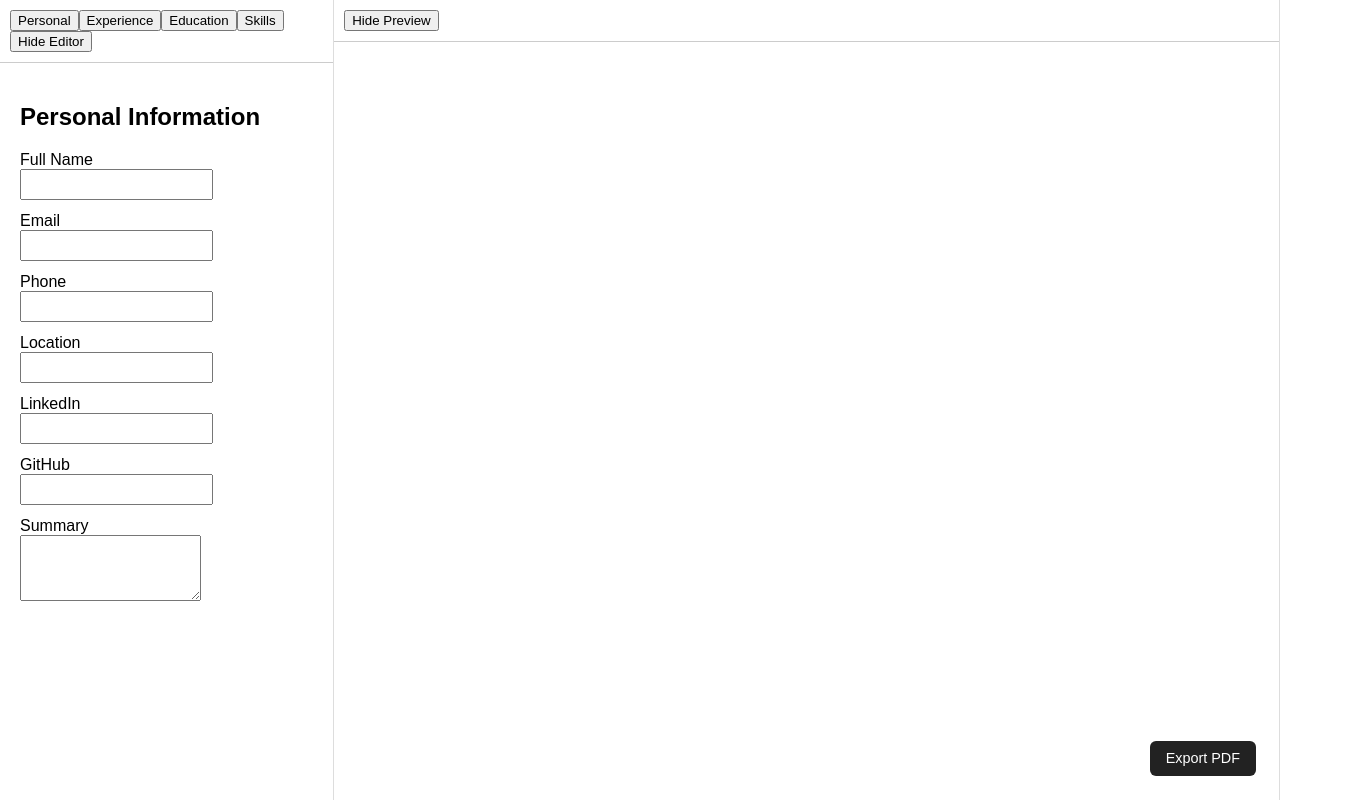
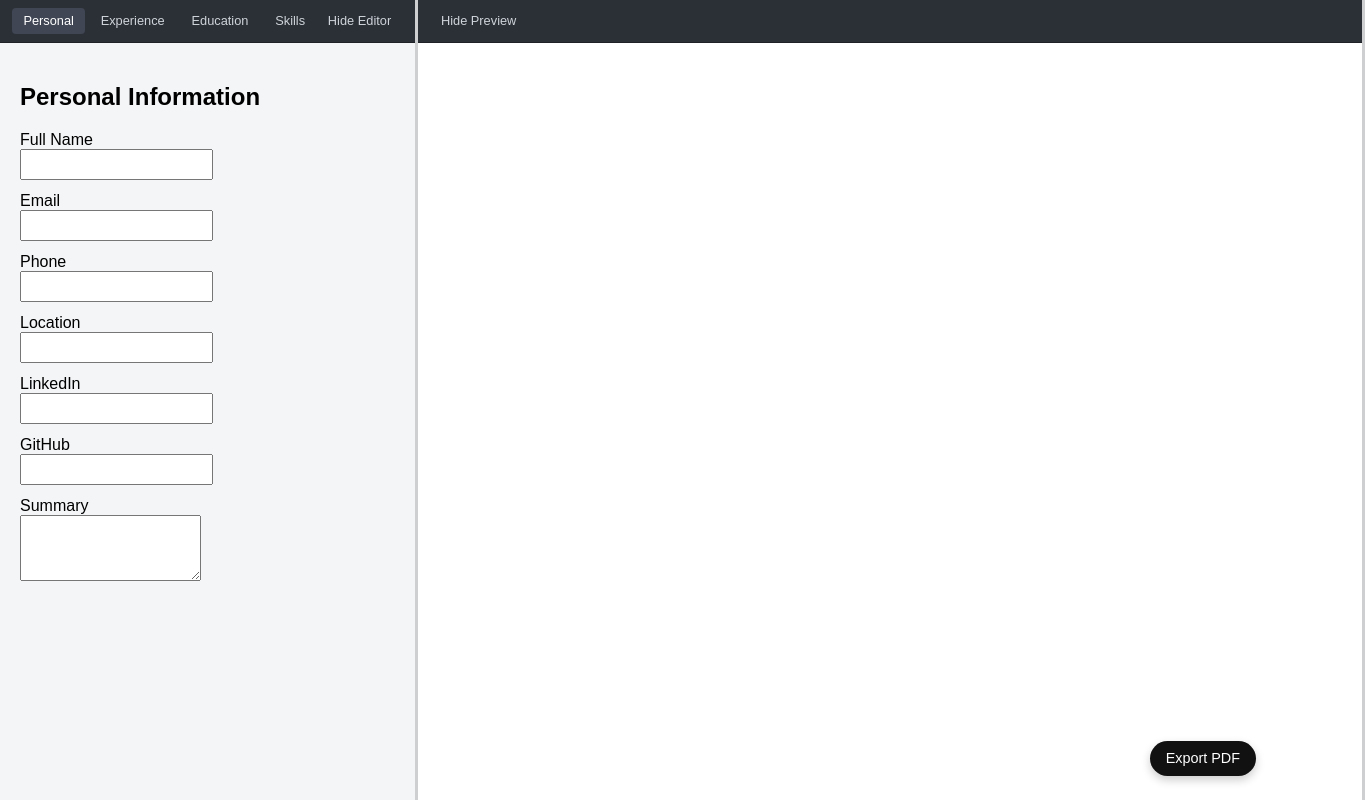
Before and after one commit to WillEdgington/react-cv-app, a React (Vite) app: page / in a window 1280 px wide. Shown: the whole page, 1365 px wide, since content can reach past the window. Built offline with nearby package versions, Linux system fonts and the light colour scheme.

Commit message:
changes to toolbar styling, background colour for editor panel, print button

```diff
--- a/src/components/editor/Toolbar.jsx
+++ b/src/components/editor/Toolbar.jsx
@@ -1,13 +1,47 @@
 export default function Toolbar({ active, onSelect, onButtonClick, buttonLabel }) {
   return (
+    // <div className="toolbar">
+    //   <button onClick={() => onSelect("personal")}>Personal</button>
+    //   <button onClick={() => onSelect("experience")}>Experience</button>
+    //   <button onClick={() => onSelect("education")}>Education</button>
+    //   <button onClick={() => onSelect("skills")}>Skills</button>
+
+    //   <div className="hide-editor">
+    //     <button onClick={onButtonClick}>{buttonLabel}</button>
+    //   </div>
+    // </div>
     <div className="toolbar">
-      <button onClick={() => onSelect("personal")}>Personal</button>
-      <button onClick={() => onSelect("experience")}>Experience</button>
-      <button onClick={() => onSelect("education")}>Education</button>
-      <button onClick={() => onSelect("skills")}>Skills</button>
+      <div className="toolbar-left">
+        <button
+          className={active === "personal" ? "active": ""}
+          onClick={() => onSelect("personal")}
+        >
+          Personal
+        </button>
+        <button
+          className={active === "experience" ? "active": ""}
+          onClick={() => onSelect("experience")}
+        >
+          Experience
+        </button>
+        <button
+          className={active === "education" ? "active": ""}
+          onClick={() => onSelect("education")}
+        >
+          Education
+        </button>
+        <button
+          className={active === "skills" ? "active": ""}
+          onClick={() => onSelect("skills")}
+        >
+          Skills
+        </button>
+      </div>
 
-      <div className="hide-editor">
-        <button onClick={onButtonClick}>{buttonLabel}</button>
+      <div className="toolbar-right">
+        <button className="panel-toggle" onClick={onButtonClick}>
+          {buttonLabel}
+        </button>
       </div>
     </div>
   );
--- a/src/components/editor/sections/EducationPage.jsx
+++ b/src/components/editor/sections/EducationPage.jsx
@@ -97,7 +97,7 @@ function EducationForm({ onAdd }) {
         <div className="field-error">{errors.school}</div>
       )}
 
-      <label>Qualification</label><br/>
+      <label>Qualification</label><br />
       <input
         name="qualification"
         placeholder="Enter Qualification..."
@@ -109,7 +109,7 @@ function EducationForm({ onAdd }) {
         <div className="field-error">{errors.qualification}</div>
       )}
 
-      <label>Start year</label><br/>
+      <label>Start year</label><br />
       <input
         type="number"
         name="startYear"
@@ -124,7 +124,7 @@ function EducationForm({ onAdd }) {
         <div className="field-error">{errors.startYear}</div>
       )}
 
-      <label>End year</label><br/>
+      <label>End year</label><br />
       <input
         type="number"
         name="endYear"
@@ -139,14 +139,14 @@ function EducationForm({ onAdd }) {
         <div className="field-error">{errors.endYear}</div>
       )}
 
-      <label>Description</label><br/>
+      <label>Description</label><br />
       <textarea
         name="description"
         placeholder="Enter Description (optional)..."
         rows={4}
         value={form.description}
         onChange={handleChange}
-      />
+      /><br />
       {errors.description && (
         <div className="field-error">{errors.description}</div>
       )}
--- a/src/styles/app.css
+++ b/src/styles/app.css
@@ -11,13 +11,49 @@ body {
 .cv-panel,
 .editor-panel {
   flex: 1;
-  border-right: 1px solid #ddd;
+  border-right: 3px solid rgba(0, 0, 0, 0.158);
   display: flex;
   flex-direction: column;
   min-height: 0;
+  background: #f4f5f7;
 }
 
 .toolbar {
-  padding: 10px;
-  border-bottom: 1px solid #ccc;
+  display: flex;
+  align-items: center;
+  justify-content: space-between;
+  padding: 0.5rem 0.75rem;
+  background: #2b2f36;
+  border-bottom: 1px solid #1f2227;
 }
+
+.toolbar-left {
+  display: flex;
+  gap: 0.25rem;
+}
+
+.toolbar-right {
+  display: flex;
+}
+
+.toolbar button {
+  padding: 0.35rem 0.65rem;
+  font-size: 0.8rem;
+  line-height: 1;
+  border-radius: 4px;
+  border: 1px solid transparent;
+  background: transparent;
+  color: #cfd3da;
+  cursor: pointer;
+  white-space: nowrap;
+}
+
+.toolbar button:hover {
+  background: #3a3f47;
+}
+
+.toolbar button.active {
+  background: #404654;
+  color: #ffffff;
+  font-weight: 500;
+}
--- a/src/styles/cv.css
+++ b/src/styles/cv.css
@@ -183,11 +183,12 @@
   right: 1.5rem;
   padding: 0.6rem 1rem;
   font-size: 0.9rem;
-  border-radius: 6px;
+  border-radius: 999px;
   border: none;
-  background: #222;
+  background: #111;
   color: white;
   cursor: pointer;
+  box-shadow: 0 4px 10px rgba(0, 0, 0, 0.2);
 }
 
 .print-button:hover {
```
